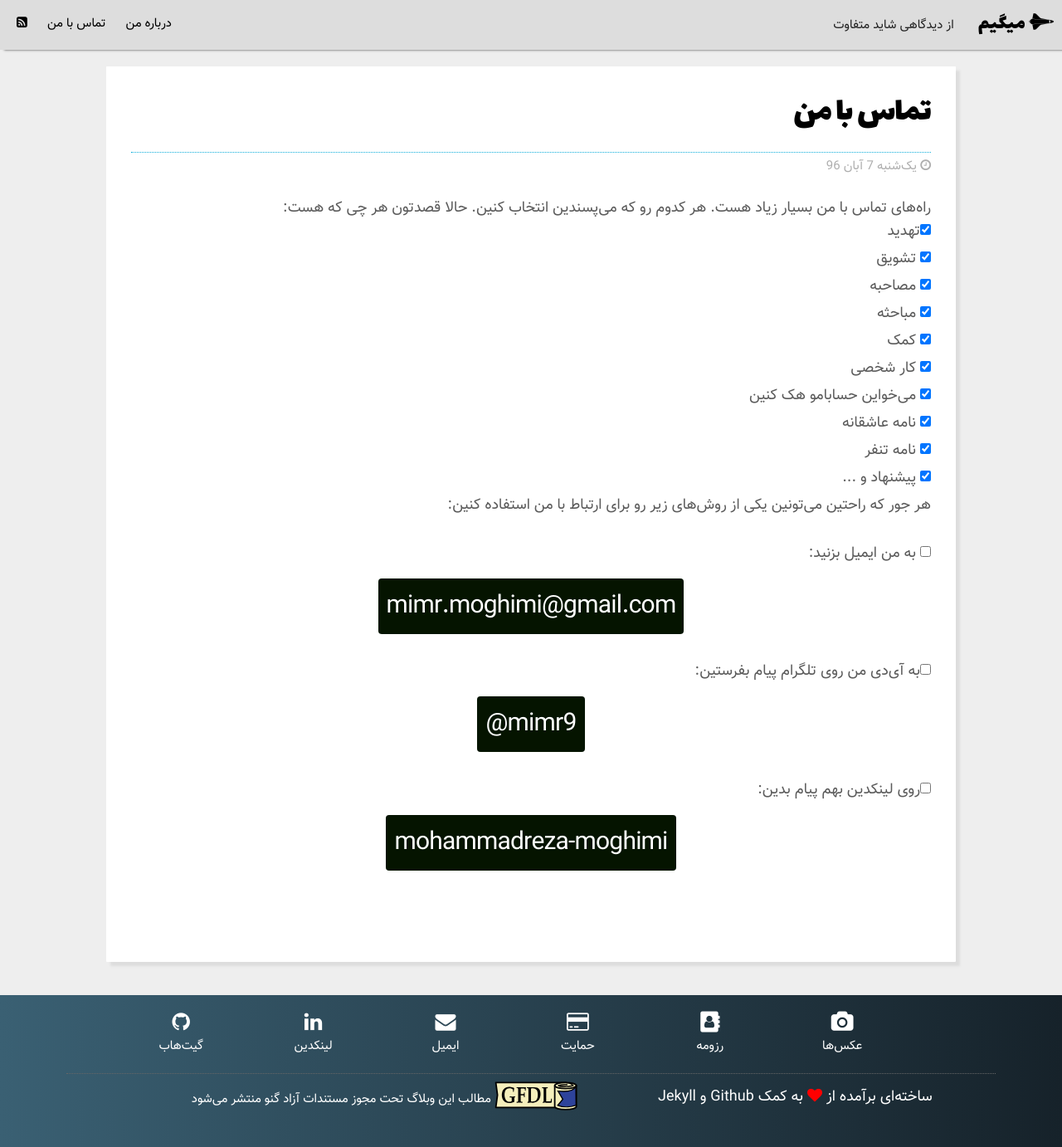
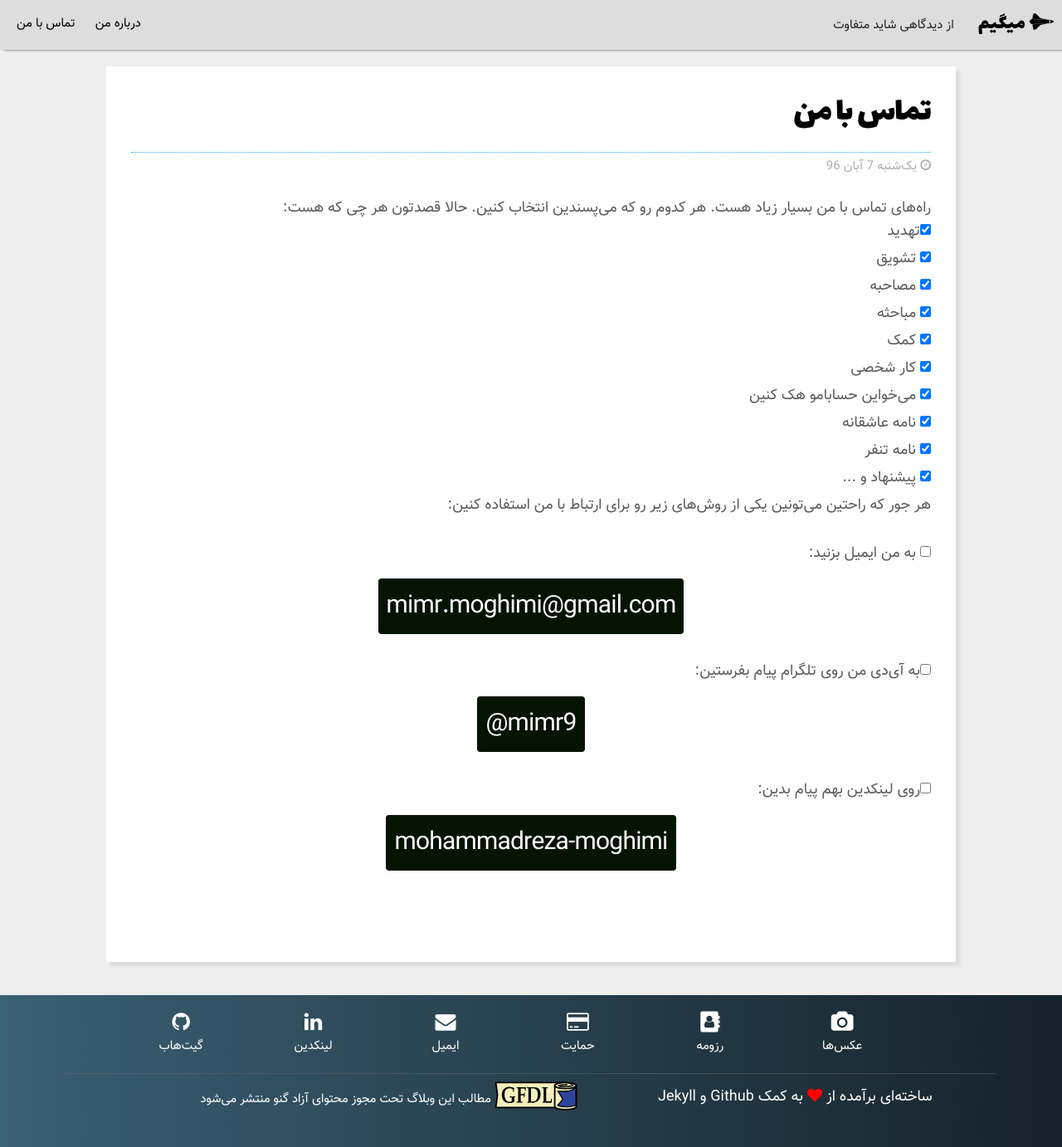
Before and after one commit to migim/migim.github.io, a Jekyll site: the page built from contact-me.md, in a window 1280 px wide. Shown: the whole page at 83% size. Built offline with Jekyll 4.4.1, drawn with Linux system fonts in a browser that asks for light colours.

Commit message:
fix running error

```diff
--- a/Gemfile
+++ b/Gemfile
@@ -6,3 +6,4 @@ gemspec
 gem 'jekyll-feed'
 gem 'jekyll-paginate'
 gem 'jekyll-sitemap'
+gem 'jekyll-admin' , group: :jekyll_plugins
--- a/_config.yml
+++ b/_config.yml
@@ -1,3 +1,4 @@
+theme: neomigim
 title: میگیم از دیدگاهی شاید متفاوت
 
 url: http://migim.ir
--- a/_includes/footer.html
+++ b/_includes/footer.html
@@ -50,6 +50,6 @@
 		<span>ساخته‌ای برآمده از <i class="fa fa-heart"></i> به کمک <a target="_blank" href="http://github.com">Github</a> و <a target="_blank" href="http://jekyllrb.com">Jekyll</a></span>
 	</div>
 	<div class="fet">
-		<p><a target="_blank" href="https://www.gnu.org/copyleft/fdl.html"><img src="../assets/img/GFDL_Logo.svg" ></a> مطالب این وبلاگ تحت مجوز مستندات آزاد گنو منتشر می‌شود</p>
+		<p><a target="_blank" href="https://www.gnu.org/copyleft/fdl.html"><img src="../assets/img/GFDL_Logo.svg" ></a> مطالب این وبلاگ تحت مجوز محتوای آزاد گنو منتشر می‌شود</p>
 	</div>
 </section>
--- a/_includes/head.html
+++ b/_includes/head.html
@@ -1,7 +1,7 @@
 <meta charset="utf-8">
 <meta name="viewport" content="width=device-width,initial-scale=1">
 <meta http-equiv="Content-Type" content="text/html; charset=UTF-8">
-<meta name="google-site-verification" content="lFUXOKhKiWsze9GPF1k11Ojnp54i6m-1m-zlDMbDxuI" />
+
 <link rel="stylesheet" type="text/css" href="/assets/style/normalize.css">
 <link rel="stylesheet" type="text/css" href="/assets/style/skeleton.css">
 <link rel="stylesheet" type="text/css" href="/assets/style/main.css">
--- a/_includes/page.html
+++ b/_includes/page.html
@@ -1,24 +1,8 @@
-<!--
-	 ___   _                    __   __
-|_ _| | |    _____   _____  \ \ / /__  _   _
- | |  | |   / _ \ \ / / _ \  \ V / _ \| | | |
- | |  | |__| (_) \ V /  __/   | | (_) | |_| |
-|___| |_____\___/ \_/ \___|   |_|\___/ \__,_|
 
-_________________________________________
-< خیلی ممنون که یه نگاهی به کدهام انداختی >
- -----------------------------------------
-        \   ^__^
-         \  (oo)\_______
-            (__)\       )\/\
-                ||----w |
-                ||     ||
--->
 		<nav id="nav-up" >
 			<section id="nav-up-left">
 				<div class="nav-up-items"><a href="{{ site.url }}/about">درباره من</a></div>
 				<div class="nav-up-items"><a href="{{ site.url }}/contact-me">تماس با من</a></div>
-				<div class="nav-up-items feed"><a href="{{ site.url }}/feed.xml"><i class="fa fa-rss-square"></i></a></div>
 			</section>
 			<div id="cover">
 				<section id="site-title"><a href="{{ site.url }}"><i class="fa fa-space-shuttle"></i>&nbsp;<span>میگیم</span></a></section>
```
Also changed, not shown: _includes/post.html (+0 -20 lines), index.html (+3 -33 lines), Gemfile.lock, neomigim.gemspec (added), 9 other files.
